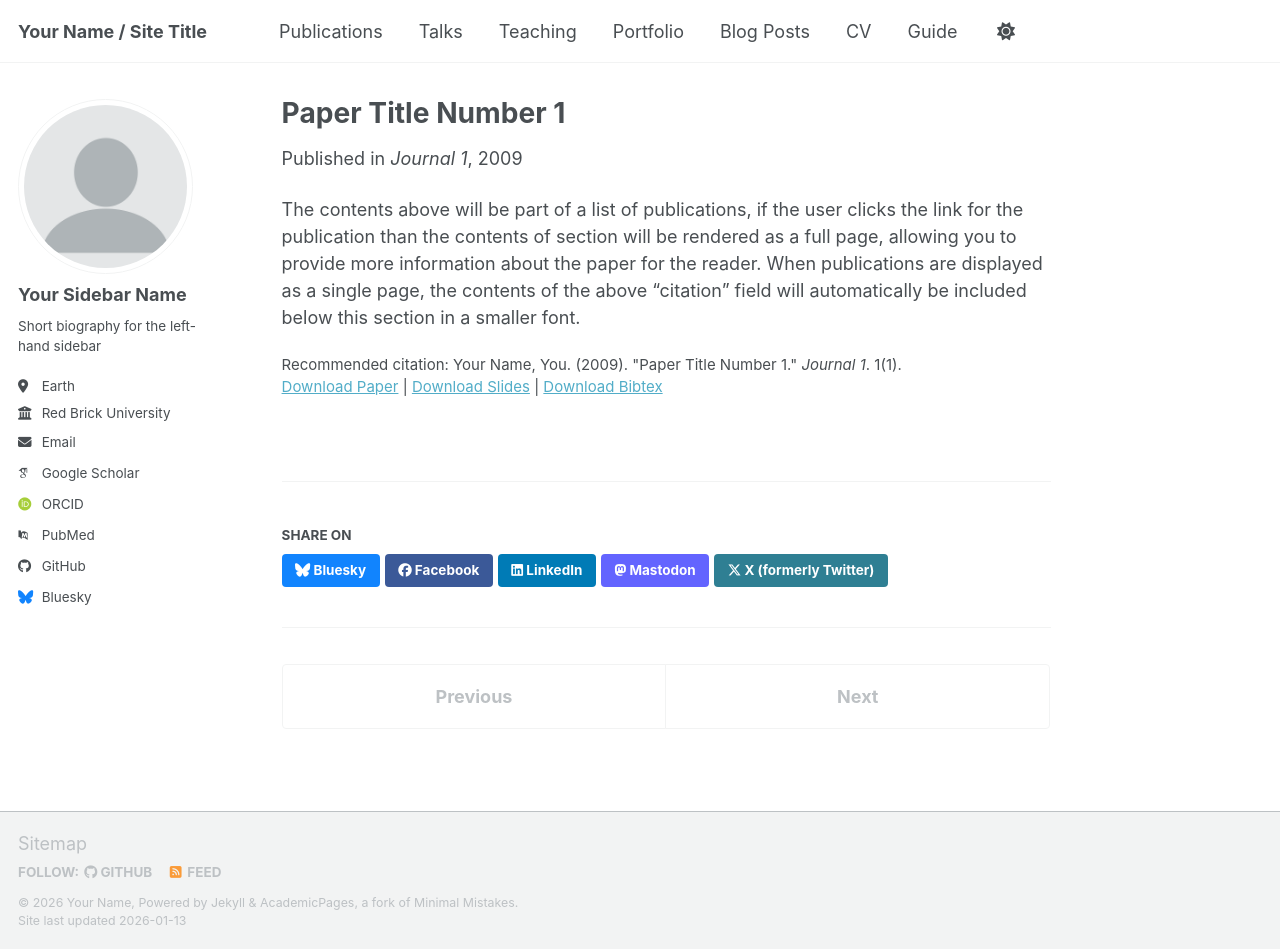
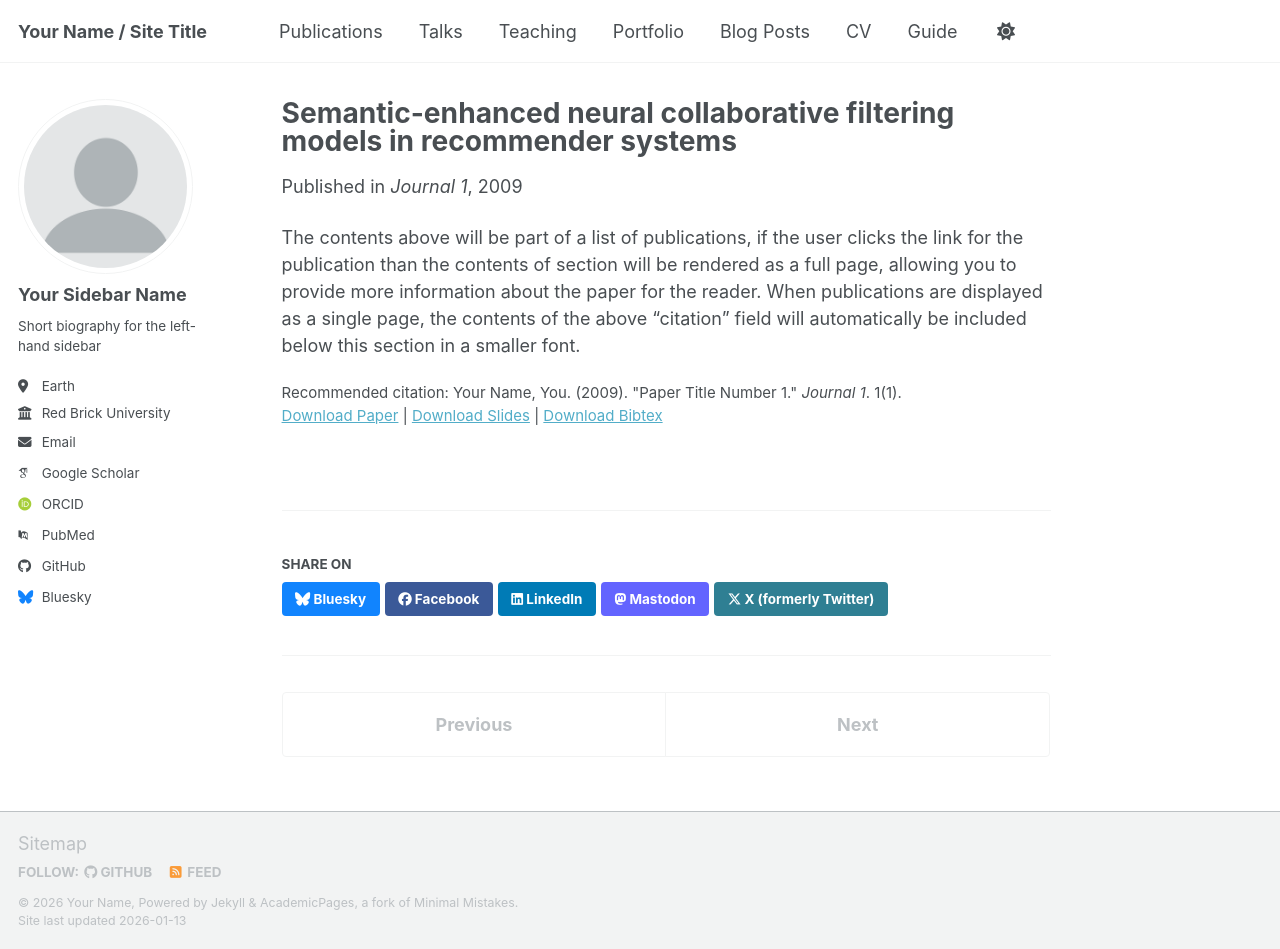
Before and after one commit to PMThuDo/PMThuDo.github.io, a Jekyll site: the page built from _publications/2009-10-01-paper-title-number-1.md, in a window 1280 px wide and 949 px high. Built offline with Jekyll 4.4.1, drawn with Linux system fonts in a browser that asks for light colours; some web fonts are replaced; a script bundle is joined from its source files by our own code; library files that are not in the unit come from our copies.

Commit message:
Update 2009-10-01-paper-title-number-1.md

```diff
--- a/_publications/2009-10-01-paper-title-number-1.md
+++ b/_publications/2009-10-01-paper-title-number-1.md
@@ -1,5 +1,5 @@
 ---
-title: "Paper Title Number 1"
+title: "Semantic-enhanced neural collaborative filtering models in recommender systems"
 collection: publications
 category: manuscripts
 permalink: /publication/2009-10-01-paper-title-number-1
@@ -7,7 +7,7 @@ excerpt: 'This paper is about the number 1. The number 2 is left for future work
 date: 2009-10-01
 venue: 'Journal 1'
 slidesurl: 'https://academicpages.github.io/files/slides1.pdf'
-paperurl: 'https://academicpages.github.io/files/paper1.pdf'
+paperurl: 'https://doi.org/10.1016/j.knosys.2022.109934'
 bibtexurl: 'https://academicpages.github.io/files/bibtex1.bib'
 citation: 'Your Name, You. (2009). &quot;Paper Title Number 1.&quot; <i>Journal 1</i>. 1(1).'
 ---
```
